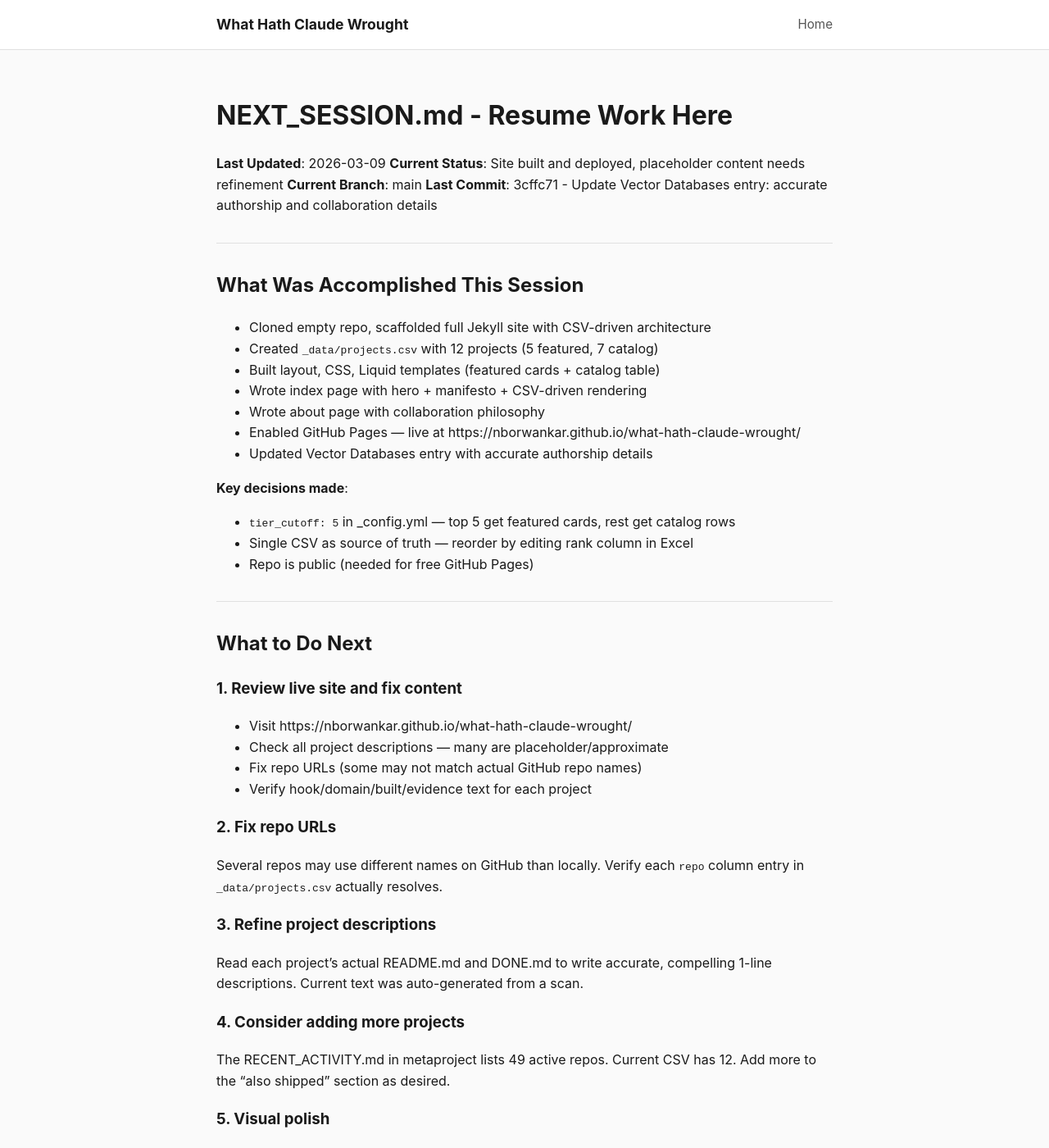
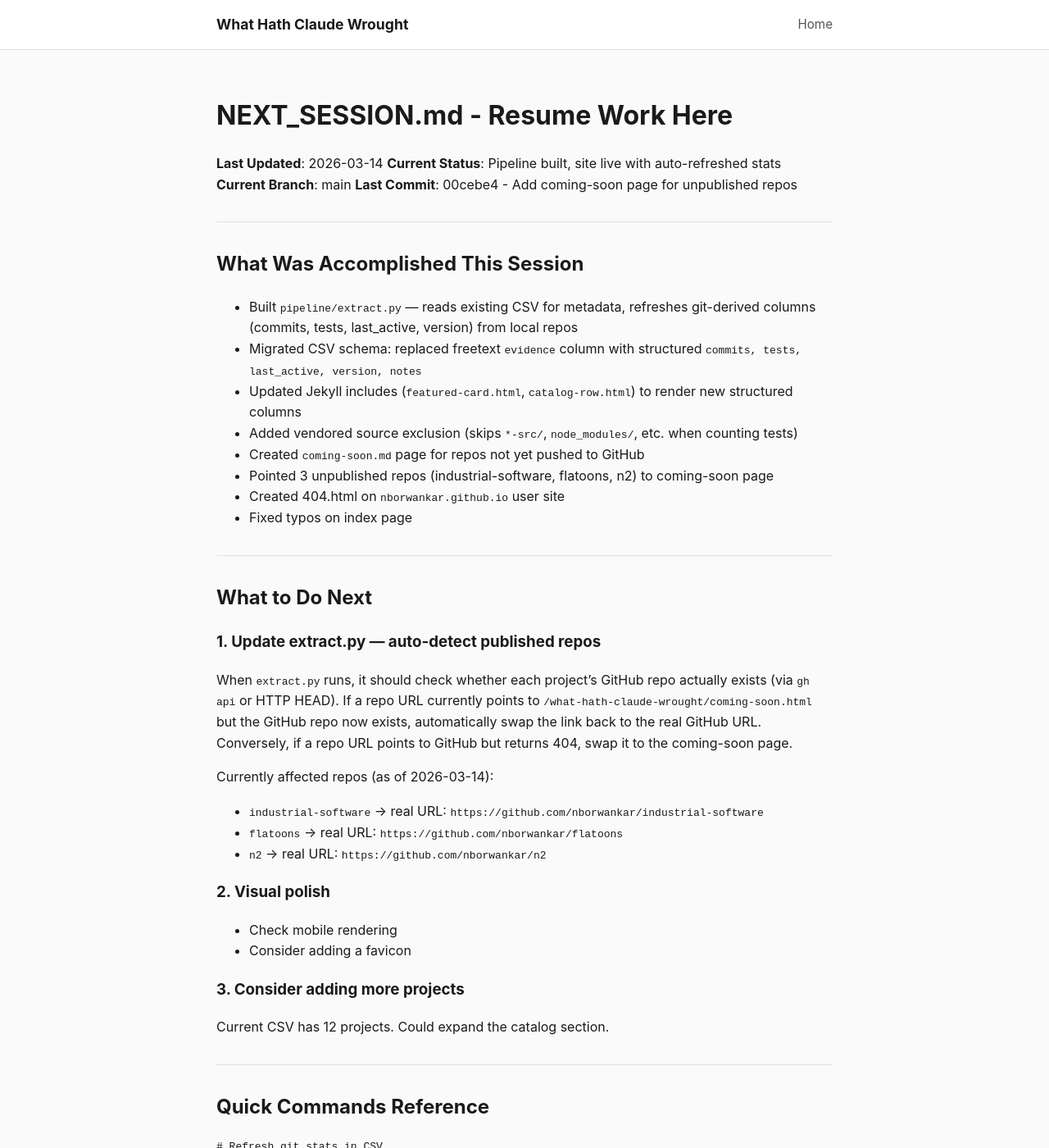
Before and after one commit to nborwankar/what-hath-claude-wrought, a Jekyll site: the page built from NEXT_SESSION.md, in a window 1280 px wide and 1400 px high. Shown: the whole window at 82% size. Built offline with Jekyll 4.4.1, drawn with Linux system fonts in a browser that asks for light colours; our own code applies the rules of GitHub Pages for plain Markdown files; some of the changed text lies outside the part shown.

Commit message:
Update NEXT_SESSION.md with pipeline work and next steps

````diff
--- a/NEXT_SESSION.md
+++ b/NEXT_SESSION.md
@@ -1,67 +1,56 @@
 # NEXT_SESSION.md - Resume Work Here
 
-**Last Updated**: 2026-03-09
-**Current Status**: Site built and deployed, placeholder content needs refinement
+**Last Updated**: 2026-03-14
+**Current Status**: Pipeline built, site live with auto-refreshed stats
 **Current Branch**: main
-**Last Commit**: 3cffc71 - Update Vector Databases entry: accurate authorship and collaboration details
+**Last Commit**: 00cebe4 - Add coming-soon page for unpublished repos
 
 ---
 
 ## What Was Accomplished This Session
 
-- Cloned empty repo, scaffolded full Jekyll site with CSV-driven architecture
-- Created `_data/projects.csv` with 12 projects (5 featured, 7 catalog)
-- Built layout, CSS, Liquid templates (featured cards + catalog table)
-- Wrote index page with hero + manifesto + CSV-driven rendering
-- Wrote about page with collaboration philosophy
-- Enabled GitHub Pages — live at https://nborwankar.github.io/what-hath-claude-wrought/
-- Updated Vector Databases entry with accurate authorship details
-
-**Key decisions made**:
-- `tier_cutoff: 5` in _config.yml — top 5 get featured cards, rest get catalog rows
-- Single CSV as source of truth — reorder by editing rank column in Excel
-- Repo is public (needed for free GitHub Pages)
+- Built `pipeline/extract.py` — reads existing CSV for metadata, refreshes git-derived columns (commits, tests, last_active, version) from local repos
+- Migrated CSV schema: replaced freetext `evidence` column with structured `commits, tests, last_active, version, notes`
+- Updated Jekyll includes (`featured-card.html`, `catalog-row.html`) to render new structured columns
+- Added vendored source exclusion (skips `*-src/`, `node_modules/`, etc. when counting tests)
+- Created `coming-soon.md` page for repos not yet pushed to GitHub
+- Pointed 3 unpublished repos (industrial-software, flatoons, n2) to coming-soon page
+- Created 404.html on `nborwankar.github.io` user site
+- Fixed typos on index page
 
 ---
 
 ## What to Do Next
 
-### 1. Review live site and fix content
-- Visit https://nborwankar.github.io/what-hath-claude-wrought/
-- Check all project descriptions — many are placeholder/approximate
-- Fix repo URLs (some may not match actual GitHub repo names)
-- Verify hook/domain/built/evidence text for each project
+### 1. Update extract.py — auto-detect published repos
+When `extract.py` runs, it should check whether each project's GitHub repo actually exists (via `gh api` or HTTP HEAD). If a repo URL currently points to `/what-hath-claude-wrought/coming-soon.html` but the GitHub repo now exists, automatically swap the link back to the real GitHub URL. Conversely, if a repo URL points to GitHub but returns 404, swap it to the coming-soon page.
 
-### 2. Fix repo URLs
-Several repos may use different names on GitHub than locally. Verify each `repo` column entry in `_data/projects.csv` actually resolves.
+Currently affected repos (as of 2026-03-14):
+- `industrial-software` → real URL: `https://github.com/nborwankar/industrial-software`
+- `flatoons` → real URL: `https://github.com/nborwankar/flatoons`
+- `n2` → real URL: `https://github.com/nborwankar/n2`
 
-### 3. Refine project descriptions
-Read each project's actual README.md and DONE.md to write accurate, compelling 1-line descriptions. Current text was auto-generated from a scan.
-
-### 4. Consider adding more projects
-The RECENT_ACTIVITY.md in metaproject lists 49 active repos. Current CSV has 12. Add more to the "also shipped" section as desired.
-
-### 5. Visual polish
+### 2. Visual polish
 - Check mobile rendering
 - Consider adding a favicon
-- Review card layout and spacing
+
+### 3. Consider adding more projects
+Current CSV has 12 projects. Could expand the catalog section.
 
 ---
 
 ## Quick Commands Reference
 
 ```bash
-# Navigate to project
+# Refresh git stats in CSV
+cd /Users/nitin/Projects/github/what-hath-claude-wrought/pipeline
+python extract.py --csv ../_data/projects.csv --repos-root ~/Projects/github
+
+# Dry run (preview changes without writing)
+python extract.py --csv ../_data/projects.csv --repos-root ~/Projects/github --dry-run
+
+# Test locally
 cd /Users/nitin/Projects/github/what-hath-claude-wrought
-
-# Edit projects — open in Excel/Numbers then save
-open _data/projects.csv
-
-# Change how many are featured vs catalog
-# Edit tier_cutoff in _config.yml
-
-# Test locally (requires bundler)
-bundle install
 bundle exec jekyll serve
 # Visit http://localhost:4000/what-hath-claude-wrought/
 
@@ -71,25 +60,14 @@ git add -A && git commit -m "Update content" && git push
 
 ---
 
-## Important Context to Remember
+## Important Context
 
 ### Architecture
 - `_data/projects.csv` is the ONLY file to edit for project content
+- `pipeline/extract.py` refreshes git-derived columns from local repos
 - `_config.yml` `tier_cutoff` controls featured vs catalog split
-- Liquid templates in `_includes/` render the cards and rows
-- No JS, no build step — pure Jekyll + GitHub Pages
+- Repos not yet on GitHub link to `/what-hath-claude-wrought/coming-soon.html`
+- `nborwankar.github.io` repo has a 404.html that links back to portfolio
 
-### Plan document
-- Full design plan at `/Users/nitin/Projects/metaproject/docs/plans/2026-03-09-what-hath-claude-wrought.md`
-- Activity scan at `/Users/nitin/Projects/metaproject/docs/RECENT_ACTIVITY.md`
-
-### Target audience
-- Anthropic engineers and leadership
-- Substance over flash, demonstrated depth over breadth
-- Dual narrative: what YOU brought (domain) + what collaboration produced
-
----
-
-## Session Handoff to Claude Code
-
-> "Resume what-hath-claude-wrought — check NEXT_SESSION.md. Review the live site and refine project descriptions in _data/projects.csv."
+### Coming-soon link mapping
+The CSV `repo` column holds coming-soon URLs for unpublished repos. extract.py needs to learn the real GitHub URL for each so it can swap them back when repos go live. Store the mapping in `REPO_DIR_OVERRIDES` or a new dict.
````
